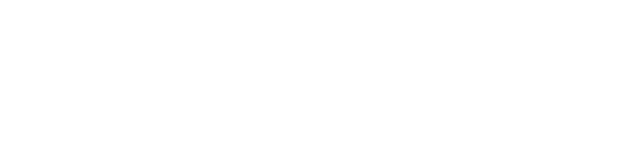
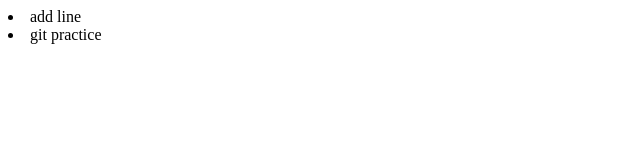
Before and after one commit to mdmahmudunnabi/my-first-repository, a plain HTML site: page index.html in a window 1280 px wide. Shown: the whole page, without its empty margins (0-640 px from the left). Drawn offline with Linux system fonts and the light colour scheme.

Commit message:
git practice

```diff
--- a/index.html
+++ b/index.html
@@ -7,6 +7,7 @@
     <title>My first GitHub Repo</title>
 </head>
 <body>
-
+    <li>add line</li>
+    <li> git practice</li>
 </body>
 </html>
```
